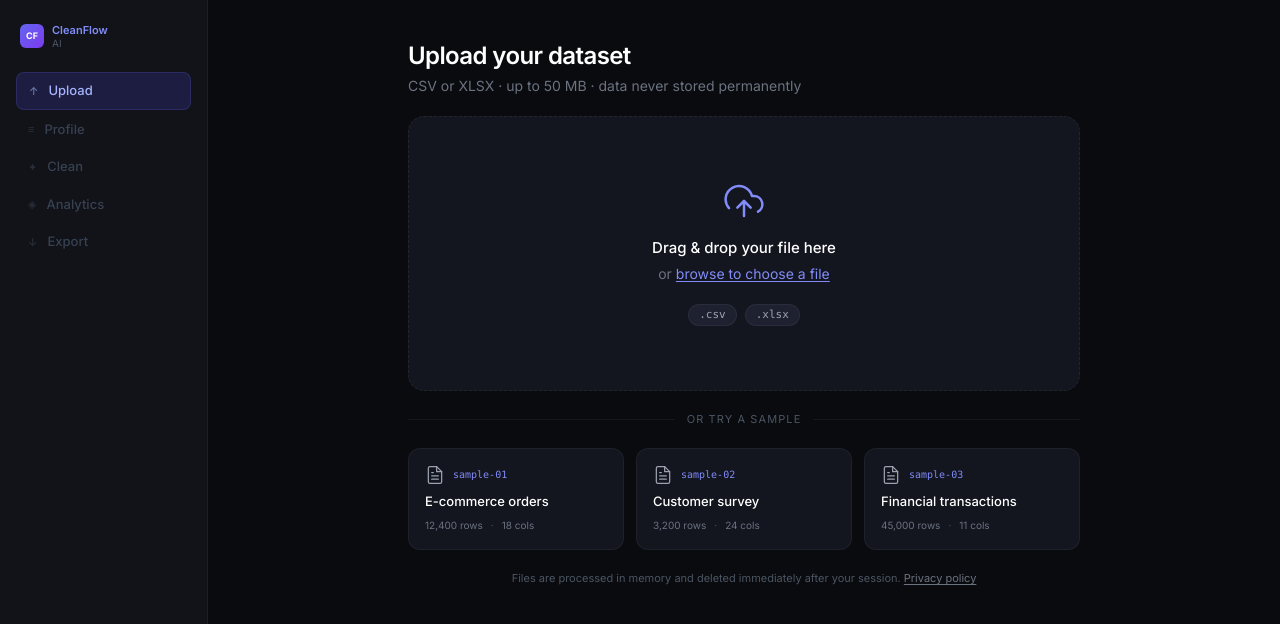
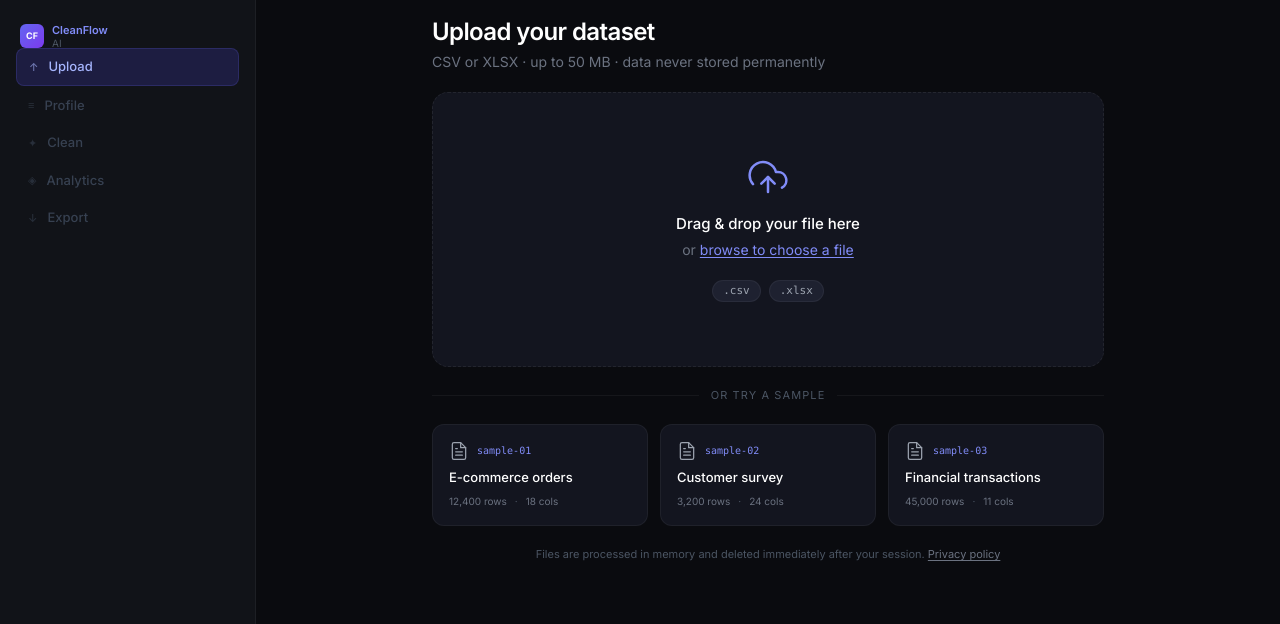
Before and after one commit to konainfatima28/CleanFlow-AI, a React (Vite) app in the folder frontend/: page /dashboard in a window 1280 px wide. Shown: the top 624 px of the page. Built offline with nearby package versions, Linux system fonts and the light colour scheme.

Commit message:
Update Dashboard.tsx

```diff
--- a/frontend/src/pages/Dashboard.tsx
+++ b/frontend/src/pages/Dashboard.tsx
@@ -4,6 +4,7 @@
 // ─────────────────────────────────────────────────────────────────────────────
 
 import { useState } from "react"
+import { Menu, X } from "lucide-react"
 import { motion, AnimatePresence } from "framer-motion"
 import FileUploader   from "../components/FileUploader"
 import ProfilePanel   from "../components/ProfilePanel"
@@ -46,6 +47,7 @@ export default function Dashboard() {
   const [operations, setOperations]   = useState<object[]>([])
   const [log, setLog]                 = useState<object[]>([])
   const [celebrate, setCelebrate] = useState(false)
+  const [mobileMenu, setMobileMenu] = useState(false)
 
   const handleUpload = async (file: File) => {
     setLoading(true)
@@ -94,11 +96,44 @@ export default function Dashboard() {
   const hasCleaned  = !!cleanedId
 
   return (
-    <div className="flex min-h-screen bg-[#0a0b0f]">
+    <>
+      <div className="lg:hidden sticky top-0 z-50 bg-[#111318] border-b border-white/5 px-4 py-3 flex items-center justify-between">
+        <h1 className="text-white font-bold">CleanFlow AI</h1>
+
+        <button onClick={() => setMobileMenu(!mobileMenu)}>
+          {mobileMenu ? <X size={22} /> : <Menu size={22} />}
+        </button>
+      </div>
+
+    <div className="min-h-screen bg-[#0a0b0f] lg:flex">
+    {mobileMenu && (
+      <div className="lg:hidden bg-[#111318] border-b border-white/5">
+        {NAV_ITEMS.map((item) => (
+          <button
+            key={item.key}
+            className="w-full text-left px-5 py-4 text-gray-300 border-b border-white/5"
+            onClick={() => {
+              setView(item.key)
+              setMobileMenu(false)
+            }}
+          >
+            {item.label}
+          </button>
+        ))}
+      </div>
+    )}
 
       {/* ── Sidebar ──────────────────────────────────────────────────────── */}
-      <aside className="w-52 shrink-0 bg-[#111318] border-r border-white/5
-        flex flex-col py-6 px-4 gap-6">
+      <aside className="
+      hidden lg:flex
+      w-64
+      shrink-0
+      bg-[#111318]
+      border-r border-white/5
+      flex-col
+      py-6
+      px-4
+      ">
 
         {/* Logo */}
         <div className="flex items-center gap-2 px-1">
@@ -244,8 +279,17 @@ export default function Dashboard() {
 
         </AnimatePresence>
 
-        <main className="flex-1 overflow-y-auto">
-        <div className="max-w-4xl mx-auto px-8 py-10">
+        <main className="flex-1 w-full overflow-x-hidden overflow-y-auto">
+
+        <div className="
+        w-full
+        max-w-screen-2xl
+        mx-auto
+        px-3
+        sm:px-5
+        lg:px-8
+        py-4
+        ">
           <AnimatePresence mode="wait">
 
             {view === "upload" && (
@@ -324,5 +368,6 @@ export default function Dashboard() {
       </main>
       </>
     </div>
+    </>
   )
 }
```
